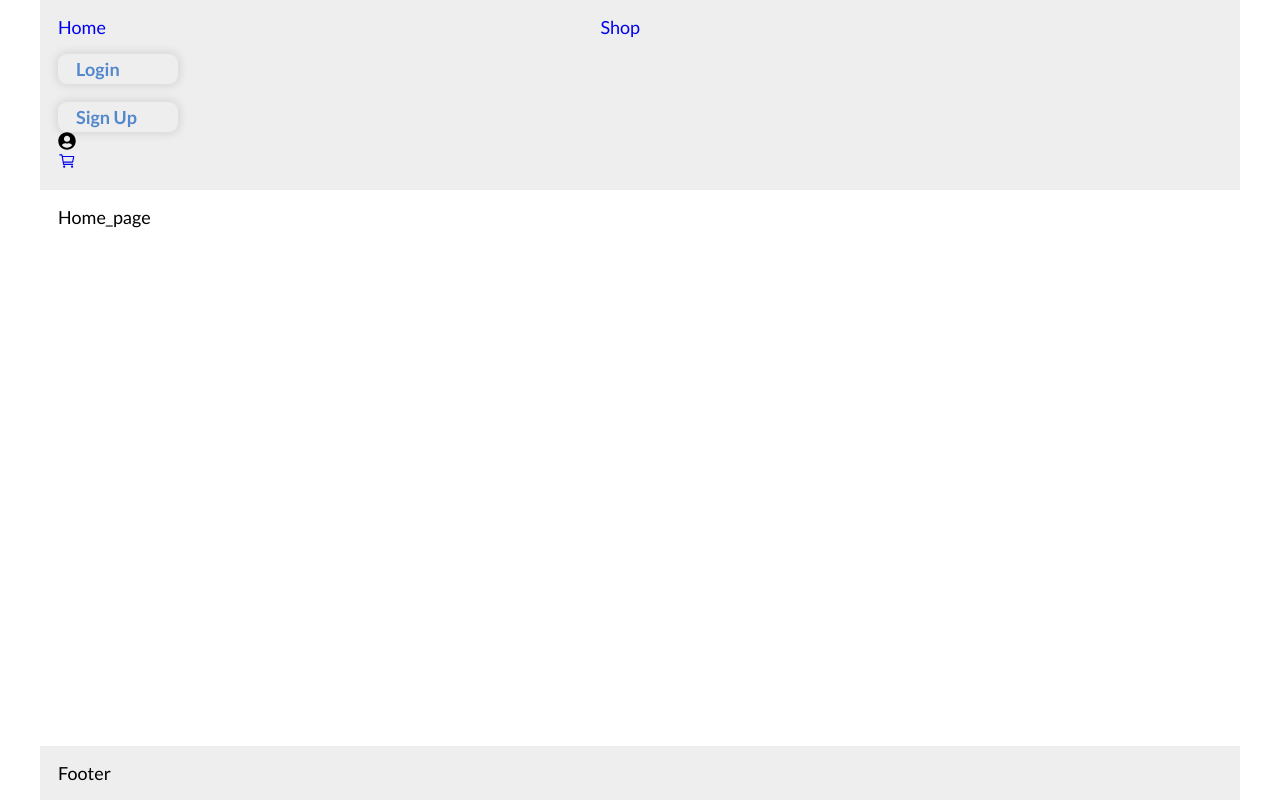
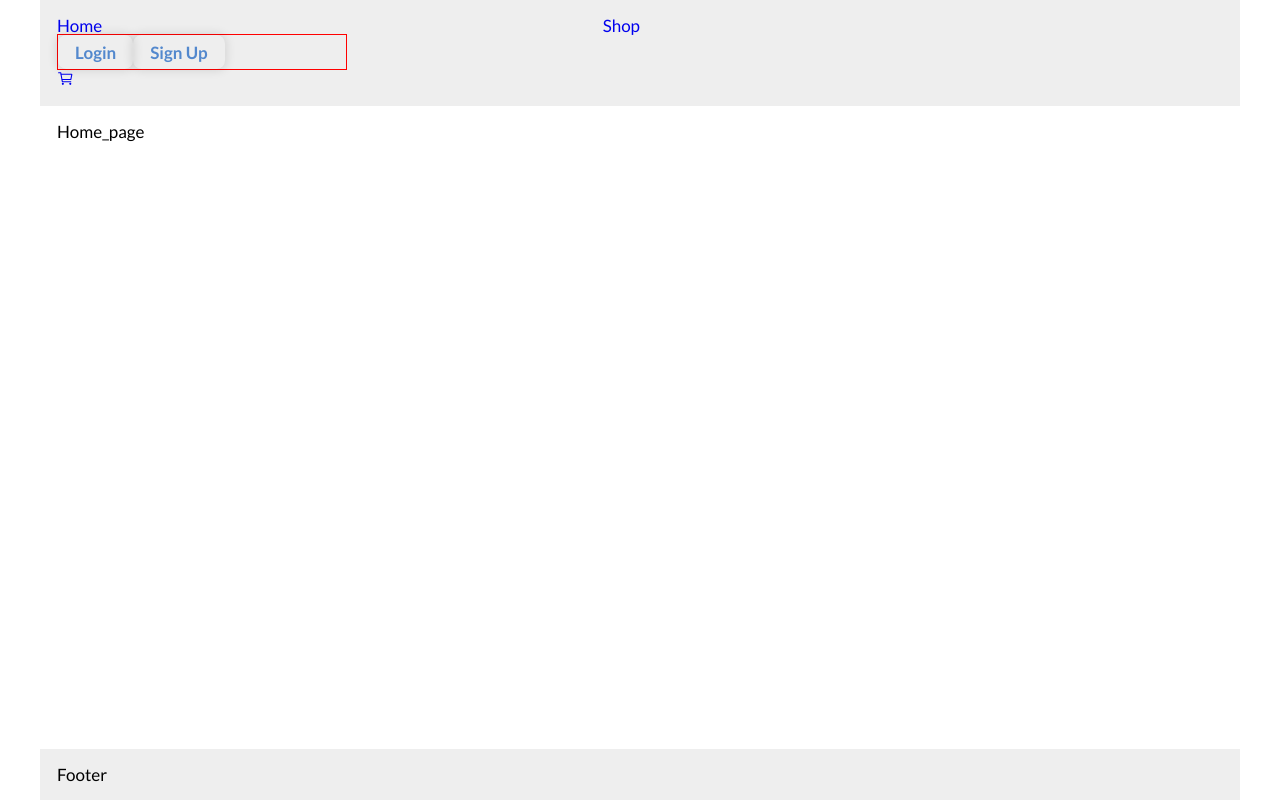
Before and after one commit to webioann/e-shop, a React app: page / in a window 1280 px wide. Built offline with nearby package versions, Linux system fonts and the light colour scheme.

Commit message:
auth button style size

```diff
--- a/src/components/AccountEntryPoint.tsx
+++ b/src/components/AccountEntryPoint.tsx
@@ -9,26 +9,27 @@ const AccountEntryPoint = () => {
 
     const { currentUser, userAvatar } = useAppSelector(state => state.redux)
 
+    console.log(`USER --> ${currentUser}`)
+
     if ( currentUser ) {
         return (
-            <>
+            <div className='entry-point'>
                 <Link to="/account" className='account'>
                     <div className='img-wrapper'>
-                        { userAvatar !== null ? (<img src={userAvatar} alt='user photo'/>) : <FaUserCircle/> }
+                        { userAvatar !== null ? (<img src={userAvatar} alt='user photo'/>) : <FaUserCircle size={24}/> }
                     </div>
                     <span className='user-name'>{currentUser}</span>
                 </Link>
                 <SignoutButton/>
-            </>
+            </div>
         )
     }
     else {
         return (
-            <>
-                <Link to="/login" className='link'>Login</Link>
-                <Link to="/signup" className='link'>Sign Up</Link>
-                <FaUserCircle/>
-            </>
+            <div className='entry-point'>
+                <Link to="/login" className='g-auth-button'>Login</Link>
+                <Link to="/signup" className='g-auth-button'>Sign Up</Link>
+            </div>
         )
     }
 }
--- a/src/components/SignoutButton.tsx
+++ b/src/components/SignoutButton.tsx
@@ -19,7 +19,7 @@ const SignoutButton = () => {
     }
 
     return (
-        <button onClick={signOutUser} className={`link light-sign-out`}>
+        <button onClick={signOutUser} className='g-auth-button'>
             Sing Out
         </button>
     )
--- a/src/pages/Login_page.tsx
+++ b/src/pages/Login_page.tsx
@@ -25,7 +25,6 @@ const Login_page = () => {
             const user = await signInWithEmailAndPassword(auth, email, password)
             navigate("/")
             dispatch(setCurrentUser(user.user.email))
-            console.log(user.user.email)
         }
         catch(error){
             console.log(error)
@@ -39,7 +38,6 @@ const Login_page = () => {
             dispatch(setCurrentUser(user.user.email))
             dispatch(setUserAvatar(user.user.photoURL))
             navigate('/')
-            console.log(user);
         }
         catch(error) {console.error(error)}
     }
--- a/src/style/@index.scss
+++ b/src/style/@index.scss
@@ -21,11 +21,8 @@ html,body{
 @media (min-width: 768px) {
     html,body{font-size: 16px;}
 }
-@media (min-width: 992px) {
+@media (min-width: 1200px) {
     html,body{font-size: 17px;}
-}
-@media (min-width: 1200px) {
-    html,body{font-size: 18px;}
 }
 
 // === VARIABLES ===
@@ -45,15 +42,26 @@ $box-shadow-lt: 0px 0px 10px 2px rgba(0,0,0,0.1);
 $bg-active-light: rgba(0,0,0,0.04);
 // ===== dark theme =====
 $bg-dark: #2e3137;
-// $bg-dark: green;
 $text-light: #e8eaed;
 $bg-block-dark: #3c4043;
 // ===== sizes =====
 $button-max-size: 120px;
 $button-min-size: 90px;
 $button-big: 180px;
-
+$max-mobile: 290px;
 // === GLOBAL CLASSES ===
 .g-stretched{
     flex: 1;
 }
+.g-auth-button{
+    max-width: 120px;
+    box-shadow: $box-shadow-lt;
+    display: flex;
+    justify-content: center;
+    align-items: center;
+    padding: 0.5rem 1rem;
+    border-radius: 0.5rem;
+    color: $text-blue;
+    font-weight: 700;
+    cursor: pointer;
+}
--- a/src/style/account-entry-point.scss
+++ b/src/style/account-entry-point.scss
@@ -1,14 +1,19 @@
 @import './@index.scss';
 
+.entry-point{
+    max-width: $max-mobile;
+    display: flex;
+    align-items: center;
+    border: 1px solid red;
     .account{
         min-width: 200px;
-    height: 30px;
-    margin-top: 1rem;
-    padding: 3px 0.5rem;
+        // height: 30px;
+        // margin-top: 1rem;
+        // padding: 3px 0.5rem;
         display: flex;
         align-items: center;
-    border-radius: 0.5rem;
-    font-weight: 700;
+        // border-radius: 0.5rem;
+        // font-weight: 700;
         cursor: pointer;
         box-shadow: $box-shadow-lt;
         color: $text-dark;
@@ -18,7 +23,7 @@
             height: 24px;
             border-radius: 50%;
             overflow: hidden;
-        margin-right: 0.5rem;
+            // margin-right: 0.5rem;
             display: flex;
             justify-content: center;
             align-items: center;
@@ -29,16 +34,4 @@
             }
         }
     }
-.link{
-    width: $button-max-size;
-    box-shadow: $box-shadow-lt;
-    height: 30px;
-    margin-top: 1rem;
-    display: flex;
-    align-items: center;
-    padding: 0.5rem 1rem;
-    border-radius: 0.5rem;
-    color: $text-blue;
-    font-weight: 700;
-    cursor: pointer;
 }
```
Lines whose indentation alone changed are shown as unchanged.
